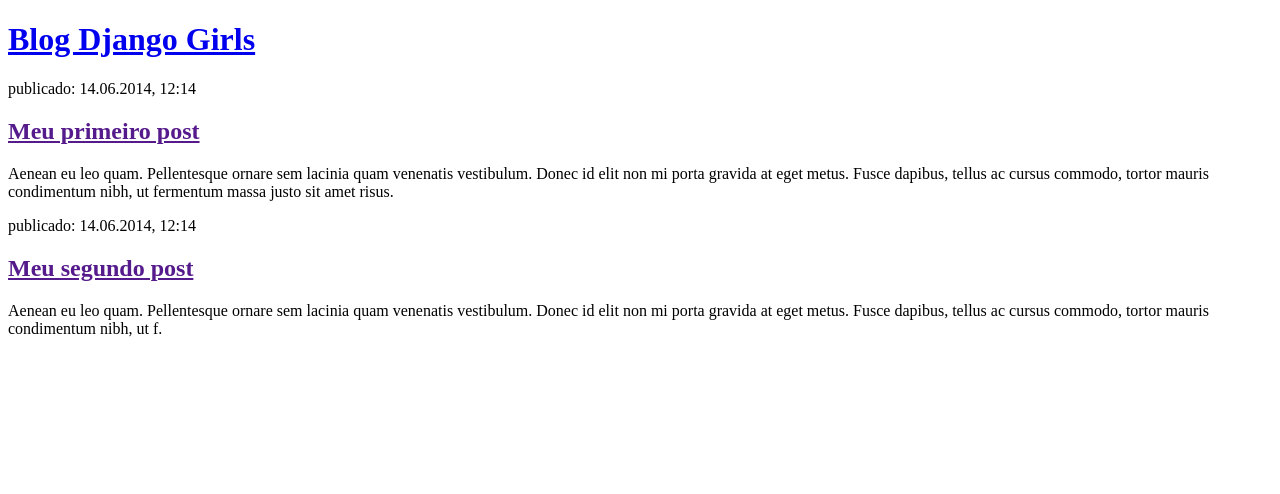
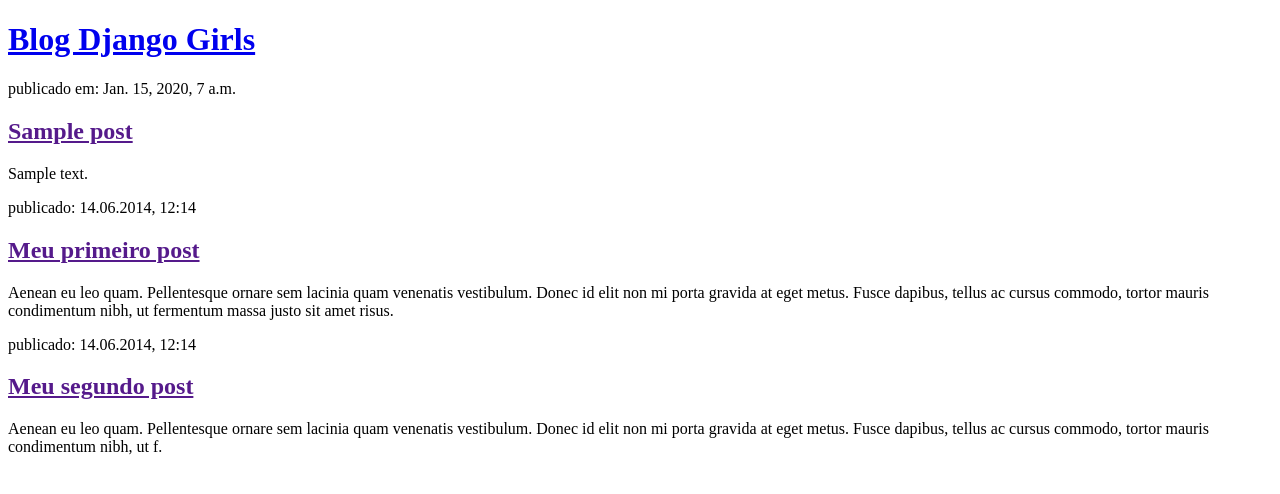
Before and after one commit to aldrinmonteiro/meu-primeiro-blog, a Django app: template blog/templates/blog/lista_postagem.html in a window 1280 px wide. Shown: the top 494 px of the page. Run offline with Django 3.2, Linux system fonts and the light colour scheme; the template is opened without the code that fills it: values that come from a table or form of the project are taken from there, others are empty; tables that the repository leaves empty hold one stand-in row (values such as "Sample post").

Commit message:
Modificado templates para mostrar posts do banco de dados

```diff
--- a/blog/templates/blog/lista_postagem.html
+++ b/blog/templates/blog/lista_postagem.html
@@ -10,6 +10,15 @@
     <div>
         <h1><a href="/">Blog Django Girls</a></h1>
     </div>
+
+    {% for post in posts %}
+        <div>
+            <p>publicado em: {{ post.published_date }}</p>
+            <h2><a href="">{{ post.title }}</a></h2>
+            <p>{{ post.text|linebreaksbr }}</p>
+        </div>
+    {% endfor %}
+
 
     <div>
         <p>publicado: 14.06.2014, 12:14</p>
--- a/blog/views.py
+++ b/blog/views.py
@@ -1,4 +1,8 @@
 from django.shortcuts import render
+from .models import Post
+from django.utils import timezone
+
 
 def lista_postagem(request):
-    return render(request, 'blog/lista_postagem.html', {})
+    posts = Post.objects.filter(published_date__lte=timezone.now()).order_by('published_date')
+    return render(request, 'blog/lista_postagem.html', {'posts':posts})
```
